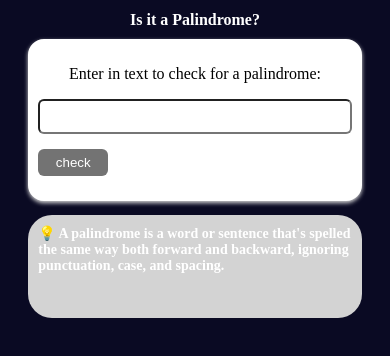
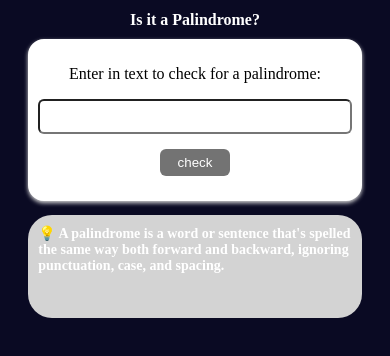
Before and after one commit to HilaryGH/PalindromeChecker, a plain HTML site: page index.html in a window 390 px wide. Drawn offline with Linux system fonts and the light colour scheme.

Commit message:
centered button in smaller screen

```diff
--- a/styles.css
+++ b/styles.css
@@ -90,7 +90,7 @@ input:focus {
   button {
     width: 80px;
     padding: 8px;
-    margin: 15px 0;
+    margin: 15px auto;
   }
   input {
     width: 100%;
```
